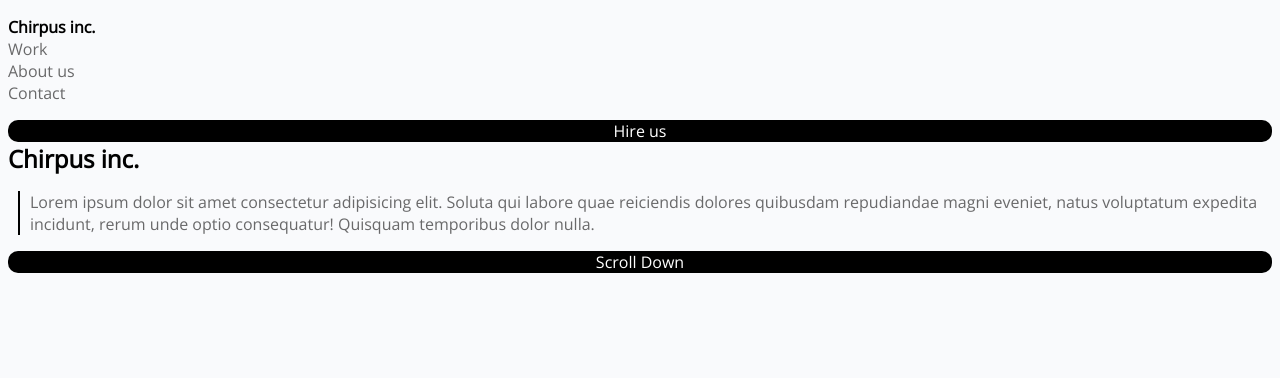
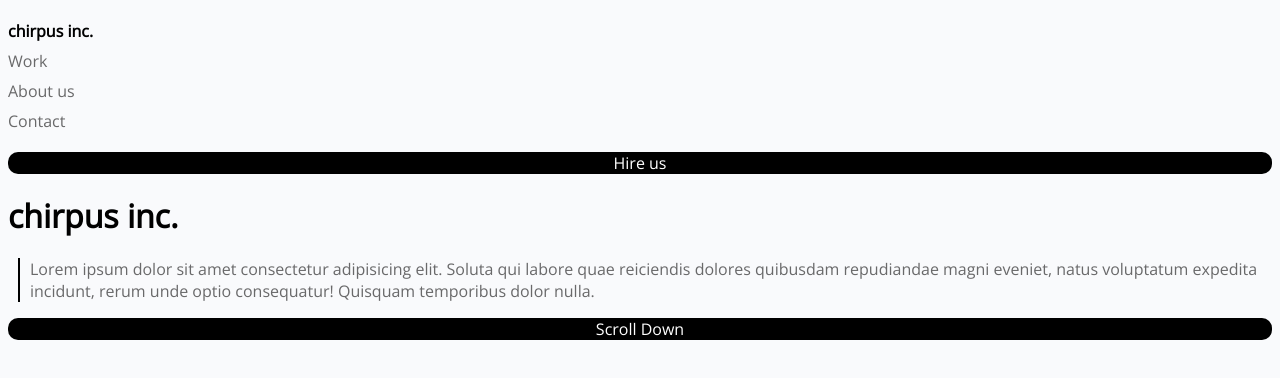
Before and after one commit to RickRossovich/html-css-lab1-pt1, a plain HTML site: page index.html in a window 1280 px wide. Drawn offline with nearby package versions, Linux system fonts and the light colour scheme.

Commit message:
6th update

```diff
--- a/index.html
+++ b/index.html
@@ -15,7 +15,7 @@
     <header>
       <nav>
         <ul>
-          <h4>Chirpus inc.</h4>
+          <h4>chirpus inc.</h4>
           <li class="grey">
             <a href="#">Work</a>
           </li>
@@ -32,7 +32,7 @@
       </nav>
     </header>
     <main>
-      <h2>Chirpus inc.</h2>
+      <h1>chirpus inc.</h1>
       <section>
         <p>
           Lorem ipsum dolor sit amet consectetur adipisicing elit. Soluta qui
--- a/style.css
+++ b/style.css
@@ -4,10 +4,8 @@ body {
   background-color: #f9fafc;
 }
 
-nav {
-  padding: 0;
-}
 ul {
+  line-height: 30px;
   padding: 0;
   text-decoration: none;
   list-style: none;
@@ -32,6 +30,8 @@ p {
 section {
   border-left: 2px solid black;
   margin-left: 10px;
+  margin-bottom: 10px;
+  margin-top: 10px;
 }
 
 .bg {
@@ -48,8 +48,8 @@ section {
   text-decoration: none;
 }
 
-h2 {
-  margin: 0;
+h1 {
+  margin-top: 20px;
   padding: 0;
 }
 
```
